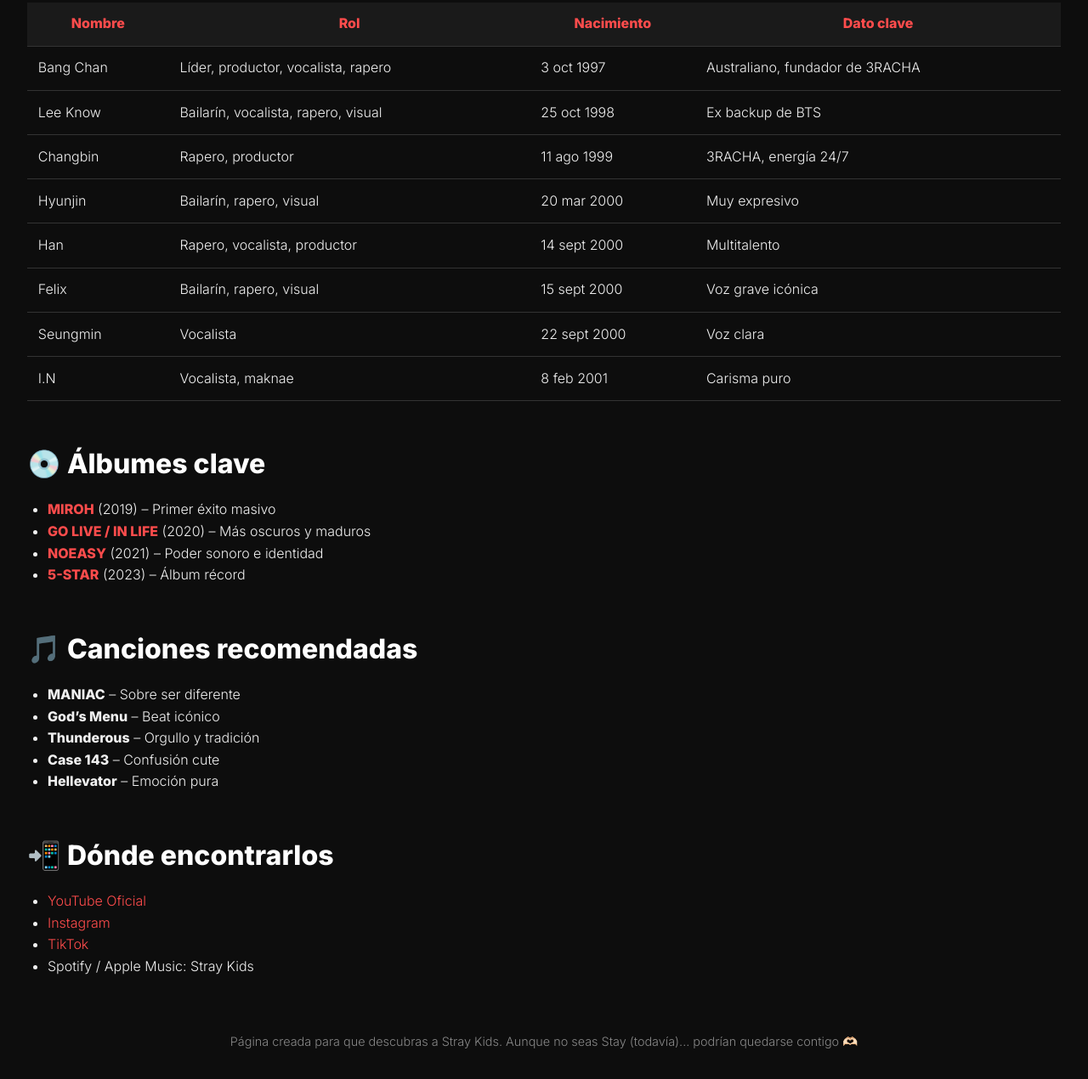
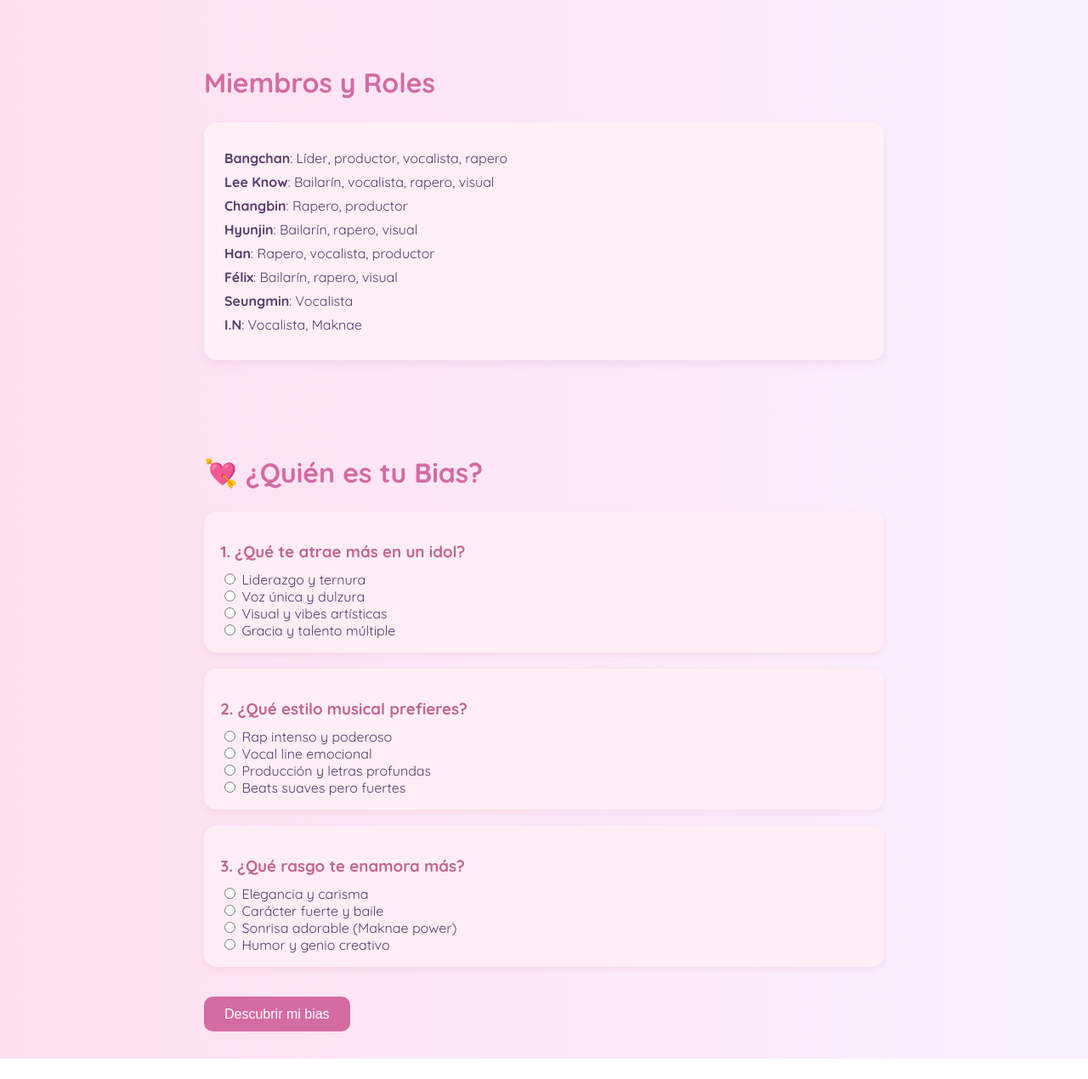
Before and after one commit to SharonMyoui/STRAY-KIDS-GU-A, a plain HTML site: page index.html in a window 1280 px wide. Shown: the part 424-1694 px from the top of the page at 85% size. After the commit the page ends 1670 px from the top, so only its background shows below. Drawn offline with Linux system fonts and the light colour scheme.

Commit message:
Update index.html

```diff
--- a/index.html
+++ b/index.html
@@ -2,144 +2,173 @@
 <html lang="es">
 <head>
   <meta charset="UTF-8">
-  <meta name="viewport" content="width=device-width, initial-scale=1">
-  <title>Stray Kids 101</title>
-  <link href="https://fonts.googleapis.com/css2?family=Inter:wght@300;600;800&display=swap" rel="stylesheet">
+  <title>Stray Kids para No-Stays</title>
+  <link href="https://fonts.googleapis.com/css2?family=Quicksand:wght@400;700&display=swap" rel="stylesheet">
   <style>
-    * { margin: 0; padding: 0; box-sizing: border-box; }
     body {
-      font-family: 'Inter', sans-serif;
-      background-color: #0d0d0d;
-      color: #f0f0f0;
-      line-height: 1.6;
-      padding: 2rem;
+      background: linear-gradient(to right, #ffe0f0, #f8f0ff);
+      font-family: 'Quicksand', sans-serif;
+      color: #5c3b6f;
+      margin: 0;
+      padding: 0 2rem;
     }
     header {
       text-align: center;
-      margin-bottom: 3rem;
+      padding: 2rem 0;
     }
-    h1 {
+    header h1 {
       font-size: 3rem;
-      font-weight: 800;
-      color: #ff4c4c;
+      color: #d46ba3;
       margin-bottom: 0.5rem;
     }
-    p.sub {
-      font-size: 1.1rem;
-      color: #aaa;
+    header p {
+      font-size: 1.2rem;
     }
     section {
-      margin-bottom: 3rem;
+      max-width: 800px;
+      margin: auto;
+      padding: 2rem 0;
     }
     h2 {
+      color: #d46ba3;
       font-size: 2rem;
-      margin-bottom: 1rem;
-      color: #ffffff;
+      margin-top: 2rem;
     }
-    table {
-      width: 100%;
-      border-collapse: collapse;
+    ul {
+      background-color: #fff0f7;
+      padding: 1.5rem;
+      border-radius: 15px;
+      list-style: none;
+      box-shadow: 0 4px 10px rgba(200, 150, 200, 0.2);
+    }
+    ul li {
+      margin: 0.5rem 0;
+    }
+    .question {
+      background-color: #ffeef6;
+      padding: 1rem 1.2rem;
+      margin: 1.2rem 0;
+      border-radius: 15px;
+      box-shadow: 0 3px 8px rgba(200, 100, 140, 0.1);
+    }
+    .question h3 {
+      margin-bottom: 0.7rem;
+      color: #c4648f;
+    }
+    button {
+      background-color: #d46ba3;
+      color: white;
+      padding: 0.7rem 1.5rem;
+      border: none;
+      border-radius: 10px;
+      font-size: 1rem;
+      cursor: pointer;
       margin-top: 1rem;
     }
-    th, td {
-      padding: 0.8rem;
-      border-bottom: 1px solid #333;
+    button:hover {
+      background-color: #b05588;
     }
-    th {
-      background-color: #1a1a1a;
-      color: #ff4c4c;
-    }
-    tr:hover {
-      background-color: #1f1f1f;
-    }
-    ul {
-      margin-top: 0.5rem;
-      padding-left: 1.5rem;
-    }
-    .highlight {
-      color: #ff4c4c;
+    .result {
+      background-color: #fff5fa;
+      border-left: 6px solid #d1739f;
+      padding: 1rem;
+      border-radius: 10px;
       font-weight: bold;
-    }
-    footer {
-      text-align: center;
-      margin-top: 4rem;
-      font-size: 0.9rem;
-      color: #888;
-    }
-    a {
-      color: #ff4c4c;
-      text-decoration: none;
-    }
-    a:hover {
-      text-decoration: underline;
-    }
-    @media (max-width: 600px) {
-      h1 { font-size: 2rem; }
-      h2 { font-size: 1.5rem; }
+      color: #6d4063;
+      margin-top: 1.5rem;
     }
   </style>
 </head>
 <body>
-
   <header>
-    <h1>STRAY KIDS</h1>
-    <p class="sub">"You make Stray Kids stay."</p>
+    <h1>Stray Kids para No-Stays</h1>
+    <p>Conoce al grupo y descubre quién podría ser tu bias ✨</p>
   </header>
 
   <section>
-    <h2>🎧 ¿Quiénes son?</h2>
-    <p>Stray Kids (SKZ) es un grupo de K-pop formado en 2017 por JYP Entertainment. Debutaron el 25 de marzo de 2018. Su música es intensa, emocional y producida por ellos mismos.</p>
+    <h2>¿Quiénes son Stray Kids?</h2>
+    <p>Stray Kids es un grupo surcoreano formado por JYP Entertainment. Debutaron en 2018 y son conocidos por su energía, letras sinceras y producción propia.</p>
   </section>
 
   <section>
-    <h2>🌟 Miembros</h2>
-    <table>
-      <tr><th>Nombre</th><th>Rol</th><th>Nacimiento</th><th>Dato clave</th></tr>
-      <tr><td>Bang Chan</td><td>Líder, productor, vocalista, rapero</td><td>3 oct 1997</td><td>Australiano, fundador de 3RACHA</td></tr>
-      <tr><td>Lee Know</td><td>Bailarín, vocalista, rapero, visual</td><td>25 oct 1998</td><td>Ex backup de BTS</td></tr>
-      <tr><td>Changbin</td><td>Rapero, productor</td><td>11 ago 1999</td><td>3RACHA, energía 24/7</td></tr>
-      <tr><td>Hyunjin</td><td>Bailarín, rapero, visual</td><td>20 mar 2000</td><td>Muy expresivo</td></tr>
-      <tr><td>Han</td><td>Rapero, vocalista, productor</td><td>14 sept 2000</td><td>Multitalento</td></tr>
-      <tr><td>Felix</td><td>Bailarín, rapero, visual</td><td>15 sept 2000</td><td>Voz grave icónica</td></tr>
-      <tr><td>Seungmin</td><td>Vocalista</td><td>22 sept 2000</td><td>Voz clara</td></tr>
-      <tr><td>I.N</td><td>Vocalista, maknae</td><td>8 feb 2001</td><td>Carisma puro</td></tr>
-    </table>
-  </section>
-
-  <section>
-    <h2>💿 Álbumes clave</h2>
+    <h2>Miembros y Roles</h2>
     <ul>
-      <li><span class="highlight">MIROH</span> (2019) – Primer éxito masivo</li>
-      <li><span class="highlight">GO LIVE / IN LIFE</span> (2020) – Más oscuros y maduros</li>
-      <li><span class="highlight">NOEASY</span> (2021) – Poder sonoro e identidad</li>
-      <li><span class="highlight">5-STAR</span> (2023) – Álbum récord</li>
+      <li><strong>Bangchan</strong>: Líder, productor, vocalista, rapero</li>
+      <li><strong>Lee Know</strong>: Bailarín, vocalista, rapero, visual</li>
+      <li><strong>Changbin</strong>: Rapero, productor</li>
+      <li><strong>Hyunjin</strong>: Bailarín, rapero, visual</li>
+      <li><strong>Han</strong>: Rapero, vocalista, productor</li>
+      <li><strong>Félix</strong>: Bailarín, rapero, visual</li>
+      <li><strong>Seungmin</strong>: Vocalista</li>
+      <li><strong>I.N</strong>: Vocalista, Maknae</li>
     </ul>
   </section>
 
   <section>
-    <h2>🎵 Canciones recomendadas</h2>
-    <ul>
-      <li><b>MANIAC</b> – Sobre ser diferente</li>
-      <li><b>God’s Menu</b> – Beat icónico</li>
-      <li><b>Thunderous</b> – Orgullo y tradición</li>
-      <li><b>Case 143</b> – Confusión cute</li>
-      <li><b>Hellevator</b> – Emoción pura</li>
-    </ul>
+    <h2>💘 ¿Quién es tu Bias?</h2>
+    <form id="quiz">
+      <div class="question">
+        <h3>1. ¿Qué te atrae más en un idol?</h3>
+        <label><input type="radio" name="q1" value="bangchan"> Liderazgo y ternura</label><br>
+        <label><input type="radio" name="q1" value="felix"> Voz única y dulzura</label><br>
+        <label><input type="radio" name="q1" value="hyunjin"> Visual y vibes artísticas</label><br>
+        <label><input type="radio" name="q1" value="han"> Gracia y talento múltiple</label>
+      </div>
+
+      <div class="question">
+        <h3>2. ¿Qué estilo musical prefieres?</h3>
+        <label><input type="radio" name="q2" value="changbin"> Rap intenso y poderoso</label><br>
+        <label><input type="radio" name="q2" value="seungmin"> Vocal line emocional</label><br>
+        <label><input type="radio" name="q2" value="bangchan"> Producción y letras profundas</label><br>
+        <label><input type="radio" name="q2" value="felix"> Beats suaves pero fuertes</label>
+      </div>
+
+      <div class="question">
+        <h3>3. ¿Qué rasgo te enamora más?</h3>
+        <label><input type="radio" name="q3" value="hyunjin"> Elegancia y carisma</label><br>
+        <label><input type="radio" name="q3" value="leeknow"> Carácter fuerte y baile</label><br>
+        <label><input type="radio" name="q3" value="in"> Sonrisa adorable (Maknae power)</label><br>
+        <label><input type="radio" name="q3" value="han"> Humor y genio creativo</label>
+      </div>
+
+      <button type="button" onclick="showBias()">Descubrir mi bias</button>
+    </form>
+
+    <div id="result" class="result" style="display:none;"></div>
   </section>
 
-  <section>
-    <h2>📲 Dónde encontrarlos</h2>
-    <ul>
-      <li><a href="https://youtube.com/StrayKids" target="_blank">YouTube Oficial</a></li>
-      <li><a href="https://instagram.com/realstraykids" target="_blank">Instagram</a></li>
-      <li><a href="https://tiktok.com/@jypestraykids" target="_blank">TikTok</a></li>
-      <li>Spotify / Apple Music: Stray Kids</li>
-    </ul>
-  </section>
+  <script>
+    function showBias() {
+      const answers = [
+        document.querySelector('input[name="q1"]:checked')?.value,
+        document.querySelector('input[name="q2"]:checked')?.value,
+        document.querySelector('input[name="q3"]:checked')?.value
+      ];
 
-  <footer>
-    Página creada para que descubras a Stray Kids. Aunque no seas Stay (todavía)... podrían quedarse contigo 🫶🏻
-  </footer>
+      if (answers.includes(undefined)) {
+        alert("¡Completa todas las preguntas! 💫");
+        return;
+      }
 
+      const count = {};
+      answers.forEach(a => count[a] = (count[a] || 0) + 1);
+
+      let topBias = Object.keys(count).reduce((a, b) => count[a] > count[b] ? a : b);
+
+      const biasNames = {
+        bangchan: "Bang Chan 💪🐺 – El líder protector y trabajador",
+        felix: "Felix 🌟🧸 – El ángel de voz profunda y dulzura pura",
+        hyunjin: "Hyunjin 🎨👑 – El visual salido de un drama",
+        han: "Han 🐿️🎤 – El genio loco adorable y creativo",
+        changbin: "Changbin 🔥🐉 – El rapero con corazón suave",
+        seungmin: "Seungmin 🎶🐶 – Voz clara y alma tranquila",
+        leeknow: "Lee Know 🐱💃 – El bailarín con carácter",
+        in: "I.N 🌸🐣 – Maknae carismático y adorable"
+      };
+
+      document.getElementById("result").style.display = "block";
+      document.getElementById("result").textContent = `Tu bias ideal es: ${biasNames[topBias]}`;
+    }
+  </script>
 </body>
 </html>
```
